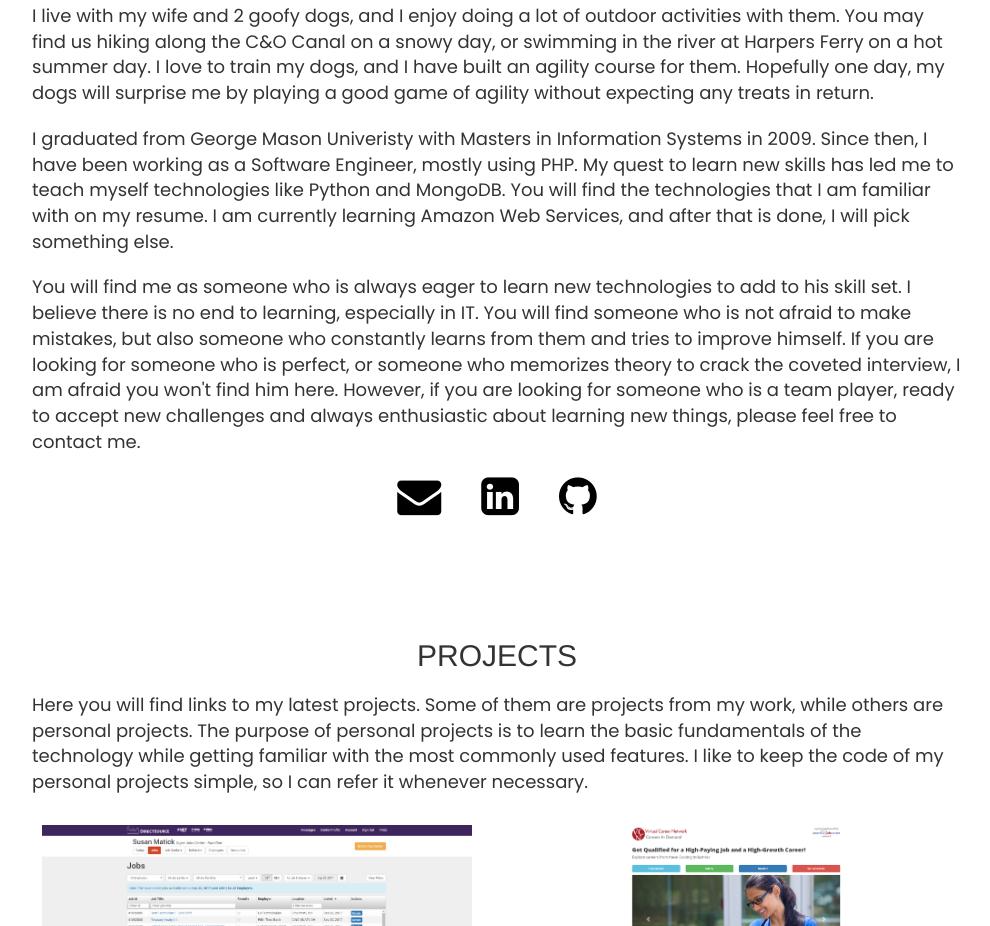
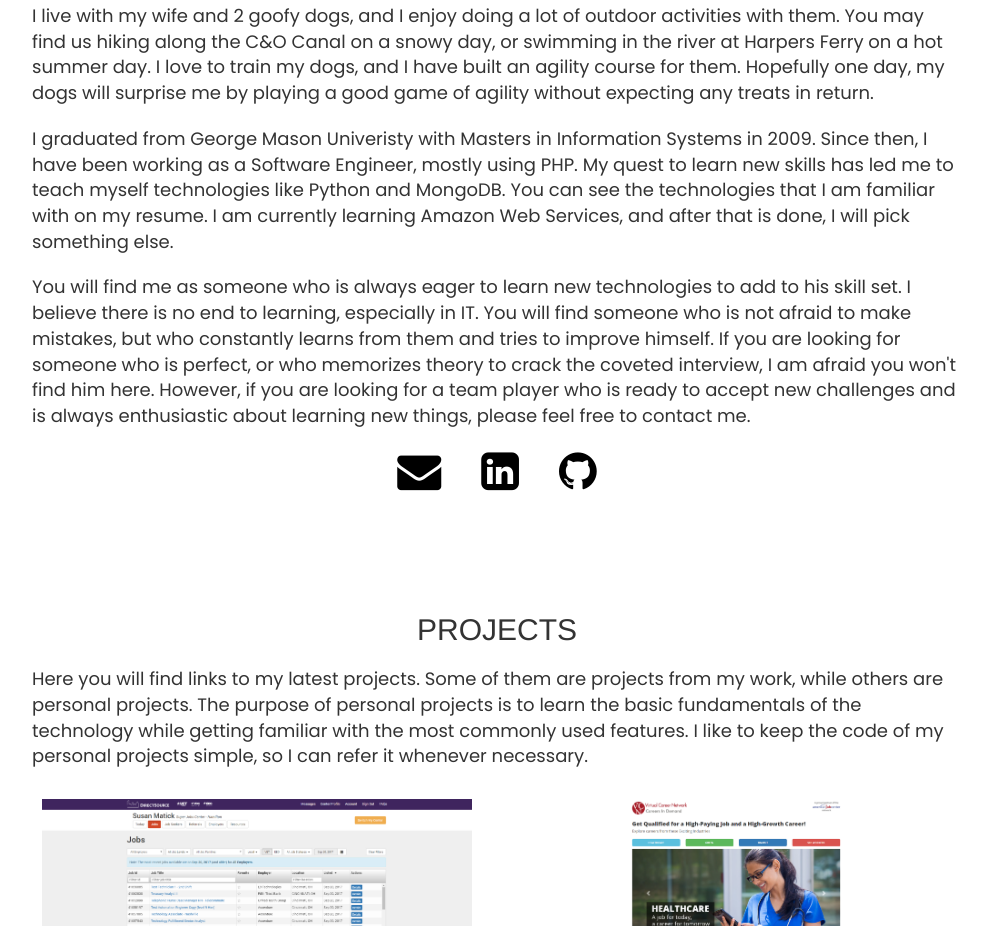
Before and after one commit to ahdeshmukh/portfolio, an Angular app: page / in a window 1280 px wide. Shown: the part 960-1886 px from the top of the page, without its empty margins (143-1133 px from the left). Built offline with nearby package versions, Linux system fonts and the light colour scheme; what ng2-scroll-to would draw is missing.

Commit message:
reducing the use of word 'someone'

```diff
--- a/src/app/app.component.html
+++ b/src/app/app.component.html
@@ -43,8 +43,8 @@
   <img class="img-responsive img-circle portfolio-image" src="{{my_photo}}" />
   <div class="about-paragraph about-paragraph-1">Hi, my name is Amit Deshmukh. I am a Full Stack Software Engineer, who loves to write code. This portfolio is a quick introduction about myself.</div>
   <div class="about-paragraph about-paragraph-2">I live with my wife and 2 goofy dogs, and I enjoy doing a lot of outdoor activities with them. You may find us hiking along the C&O Canal on a snowy day, or swimming in the river at Harpers Ferry on a hot summer day. I love to train my dogs, and I have built an agility course for them. Hopefully one day, my dogs will surprise me by playing a good game of agility without expecting any treats in return.</div>
-  <div class="about-paragraph about-paragraph-3">I graduated from George Mason Univeristy with Masters in Information Systems in 2009. Since then, I have been  working as a Software Engineer, mostly using PHP. My quest to learn new skills has led me to teach myself technologies like Python and MongoDB. You will find the technologies that I am familiar with on my resume. I am currently learning Amazon Web Services, and after that is done, I will pick something else.</div>
-  <div class="about-paragraph about-paragraph-4">You will find me as someone who is always eager to learn new technologies to add to his skill set. I believe there is no end to learning, especially in IT. You will find someone who is not afraid to make mistakes, but also someone who constantly learns from them and tries to improve himself. If you are looking for someone who is perfect, or someone who memorizes theory to crack the coveted interview, I am afraid you won't find him here. However, if you are looking for someone who is a team player, ready to accept new challenges and always enthusiastic about learning new things, please feel free to contact me.</div>
+  <div class="about-paragraph about-paragraph-3">I graduated from George Mason Univeristy with Masters in Information Systems in 2009. Since then, I have been  working as a Software Engineer, mostly using PHP. My quest to learn new skills has led me to teach myself technologies like Python and MongoDB. You can see the technologies that I am familiar with on my resume. I am currently learning Amazon Web Services, and after that is done, I will pick something else.</div>
+  <div class="about-paragraph about-paragraph-4">You will find me as someone who is always eager to learn new technologies to add to his skill set. I believe there is no end to learning, especially in IT. You will find someone who is not afraid to make mistakes, but who constantly learns from them and tries to improve himself. If you are looking for someone who is perfect, or who memorizes theory to crack the coveted interview, I am afraid you won't find him here. However, if you are looking for a team player who is ready to accept new challenges and is always enthusiastic about learning new things, please feel free to contact me.</div>
   <div class="about-paragraph about-contact">
     <a href="mailto:deshmukh.ah@gmail.com" target="_top" title="deshmukh.ah@gmail.com"><i class="fa fa-envelope about-contact-fa" aria-hidden="true"></i></a>
     <a href="https://www.linkedin.com/in/ahdeshmukh" target="_blank" title="LinkedIn"><i class="fa fa-linkedin-square about-contact-fa" aria-hidden="true"></i></a>
```
